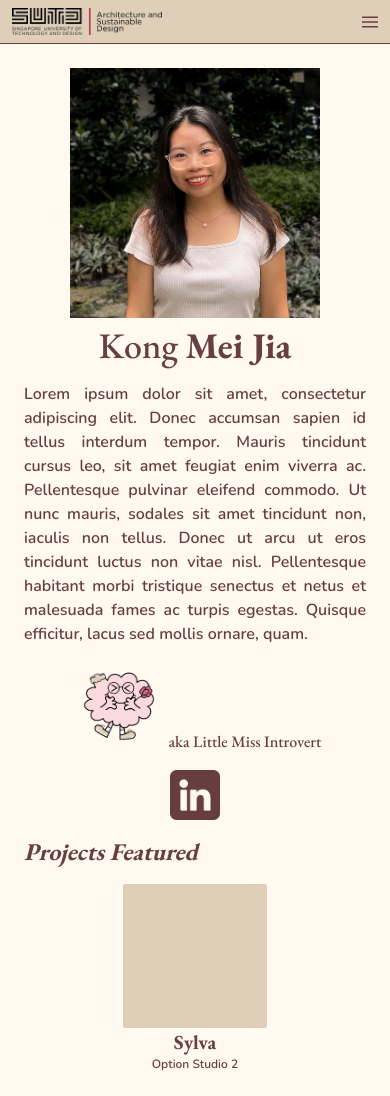
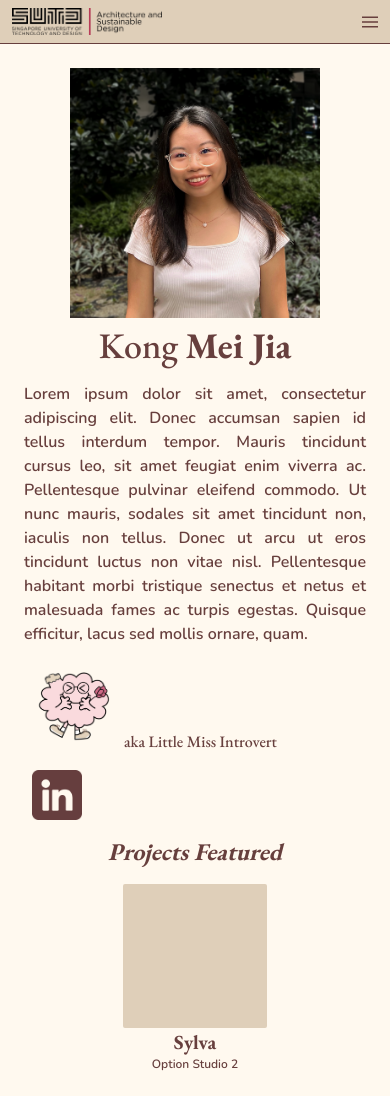
Before and after one commit to asdgradshow2024/ASD-Gradshow-2024, a Next.js app: page /people/kong-mei-jia in a window 390 px wide. Built offline with nearby package versions, Linux system fonts and the light colour scheme.

Commit message:
minor fixes

```diff
--- a/src/pages/people/[username].js
+++ b/src/pages/people/[username].js
@@ -52,7 +52,7 @@ const UserProfile = ({
           <div className={`text-justify ${nunito.className} font-semibold my-2 flex flex-col gap-4`}>
             {bio.map((paragraph, index) => <p key={index}>{paragraph}</p>)}
           </div>
-          <div className='flex flex-col gap-4 md:flex-row md:items-end justify-between'>
+          <div className='flex flex-col gap-4 items-start md:flex-row md:items-end md:justify-between'>
             <div className="flex justify-center items-end">
               <Image src={`${prefix}/${avatarPath}`} alt={`${name}'s character`} width={100} height={100}/>
               <p className={`italic ${ebGaramond.className} font-medium`}>aka {avatarBio}</p>
@@ -68,10 +68,10 @@ const UserProfile = ({
         </div>
       </div>
       {projects?.length > 0 && (
-        <div className={`mt-4 ${ebGaramond.className} md:mt-10`}>
+        <div className={`mt-4 ${ebGaramond.className} md:mt-10 text-center md:text-left`}>
           <h2 className="font-bold italic text-2xl">Projects Featured</h2>
           <div className="mt-4 flex flex-col md:flex-row items-center">
-            {projects.map(project => <ProjectElement project={project}/>)}
+            {projects.map((project, i) => <ProjectElement key={i} project={project}/>)}
           </div>
         </div>
       )}
```
